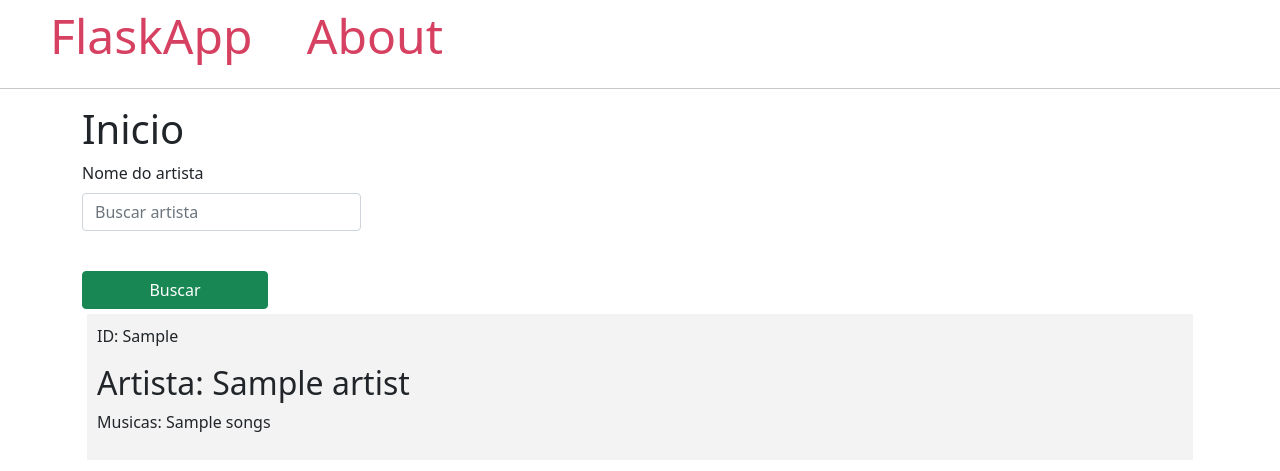
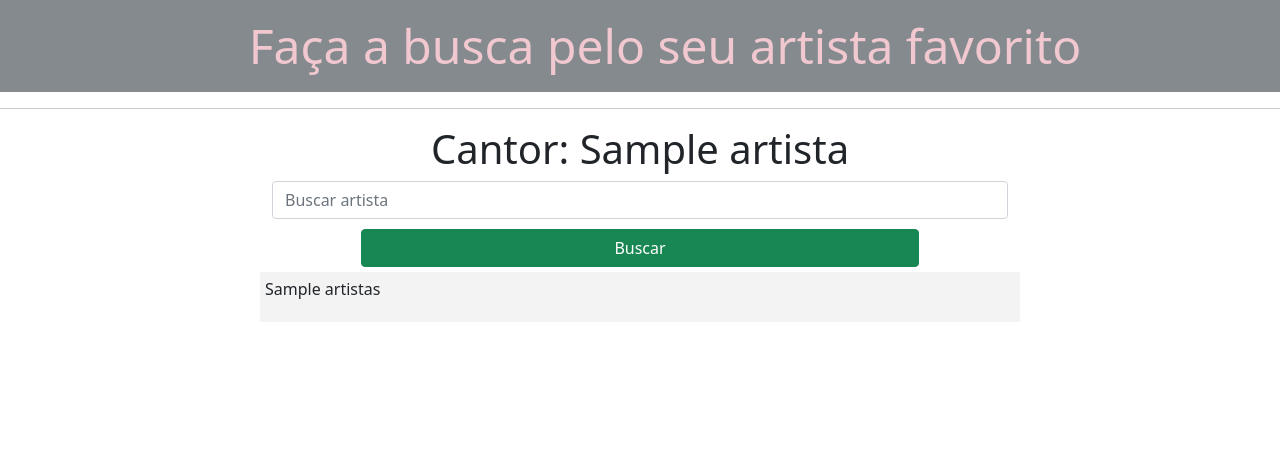
Before and after one commit to By-Lucas/Consume-api-Genius-with-Flask, a Flask app: template templates/index.html in a window 1280 px wide. Shown: the top 471 px of the page. Run offline with Flask 2, Linux system fonts and the light colour scheme; the template is opened without the code that fills it: most values are stand-ins (such as "Sample title", 1, 10 or a date in 2020).

Commit message:
template buscar musica

```diff
--- a/run.py
+++ b/run.py
@@ -1,17 +1,17 @@
+import re
 from controllers.genius import Genius
-from flask import Flask, request
+from flask import Flask, request, render_template
 from flask_restful import Resource, Api
 from models.dynamo_db import DynamoDB
-import json
+import json, requests, os
 from controllers.rediscache import RedisCache
-from controllers.env_config import DEBUG, FLASK_HOST, FLASK_PORT
+from controllers.env_config import DEBUG, FLASK_HOST, FLASK_PORT, GENIUS_TOKEN
 
 app = Flask(__name__)
 api = Api(app)
 
 
 class Artist(Resource):
-
     def __init__(self):
         """Iniciar class Genius, dynamoDB e RedisCache """
         self.songs_api = Genius()
@@ -58,5 +58,27 @@ class Artist(Resource):
 
 api.add_resource(Artist, '/artista/<name>')
 
+
+def search_artist():
+    artista =  request.form.get('nome')
+    base_url = "http://api.genius.com"
+    headers = {'Authorization': 'Bearer {}'.format(os.environ.get("GENIUS_TOKEN"))}
+    search_url = "{}/search?q={}".format(base_url, artista)
+    return requests.get(search_url, headers=headers).json()
+
+
+@app.route('/', methods=['GET', 'POST'])
+def index():
+    artista = request.form.get('nome')
+    if artista != None:
+        response =  search_artist()
+        list_songs = []
+        for artistas in response['response']['hits']:
+            list_songs.append(artistas['result']['title'])
+        print(list_songs)
+        return render_template('index.html',artista=artista, list_songs=list_songs)
+    else:
+        return render_template('index.html')
+
 if __name__ == '__main__':
     app.run(FLASK_HOST, FLASK_PORT, DEBUG)
--- a/templates/base.html
+++ b/templates/base.html
@@ -10,22 +10,28 @@
     <title>Api FlaskApp {% block title %} {% endblock %}</title>
     <style>
         .post {
-            padding: 10px;
+            padding: 5px;
             margin: 5px;
             background-color: #f3f3f3
         }
+        nav{
+            background-color: rgba(119, 125, 129, 0.897);
+            align-items: center;
+            justify-content: center;
+            display: flex;
+        }
         nav a {
-            color: #d64161;
+            color: #f1c7d0;
             font-size: 3em;
             margin-left: 50px;
             text-decoration: none;
+            padding: 10px 0px;
         }
     </style>
 </head>
 <body>
     <nav>
-        <a href="{{ url_for('index') }}">FlaskApp</a>
-        <a href="#">About</a>
+        <a href="{{ url_for('index') }}">Faça a busca pelo seu artista favorito</a>
     </nav>
     <hr>
     <div class="content">
--- a/templates/index.html
+++ b/templates/index.html
@@ -2,26 +2,36 @@
 {% extends 'base.html' %}
 
 {% block content %}
-<div class="container">
-    <h1>{% block title %} Inicio {% endblock %}</h1>
-    <form action="buscar" method="POST">
-        <div class="col-md-3 mb-3">
-            <label for="buscar" class="form-label">Nome do artista</label>
-            <input name="nome" id="buscar" class="form-control" type="text" placeholder="Buscar artista">
-        <img src="{{url}}" alt="">
-        </div>
-        <div class="col-auto">
-            <button type="submit" class="btn btn-success col-md-2">Buscar</button>
-        </div>
+<style>
+    .centro{
+    align-items: center;
+    justify-content: center;
+    display: flex;
+    }
+</style>
+<div class="container"  >
 
-        {% for artistas in posts %}
-            <div class='post'>
-                <p>ID: {{ artistas['id_transaction'] }}</p>
-                <h2>Artista: {{ artistas['artist'] }}</h2>
-                <p>Musicas: {{ artistas['songs'] }}</p>
+    <form  method="POST" >
+        <div class="row centro">
+            <div class="col-sm col-md-8" style="margin-bottom: 10px ;">
+                <h1 class="centro"> Cantor: {{artista}} </h1>
+                <input name="nome" id="buscar" class="form-control centro" type="text" placeholder="Buscar artista">
             </div>
-        {% endfor %}
-
+            <div class="centro">
+                <button type="submit" class="btn btn-success centro col-md-6">Buscar</button>
+            </div>
+        {% if list_songs %}
+            {% for artistas in list_songs %}
+                <div class='post col-md-8'>
+                    <p>{{ artistas}}</p>
+                </div>
+            {% endfor %}
+        {% else %}
+            <div class='post col-md-8'>
+                <p>Faça a busca de um artista</p>
+            </div>
+        {% endif %}
+    </div>
     </form>
 </div>
 {% endblock %}
```
